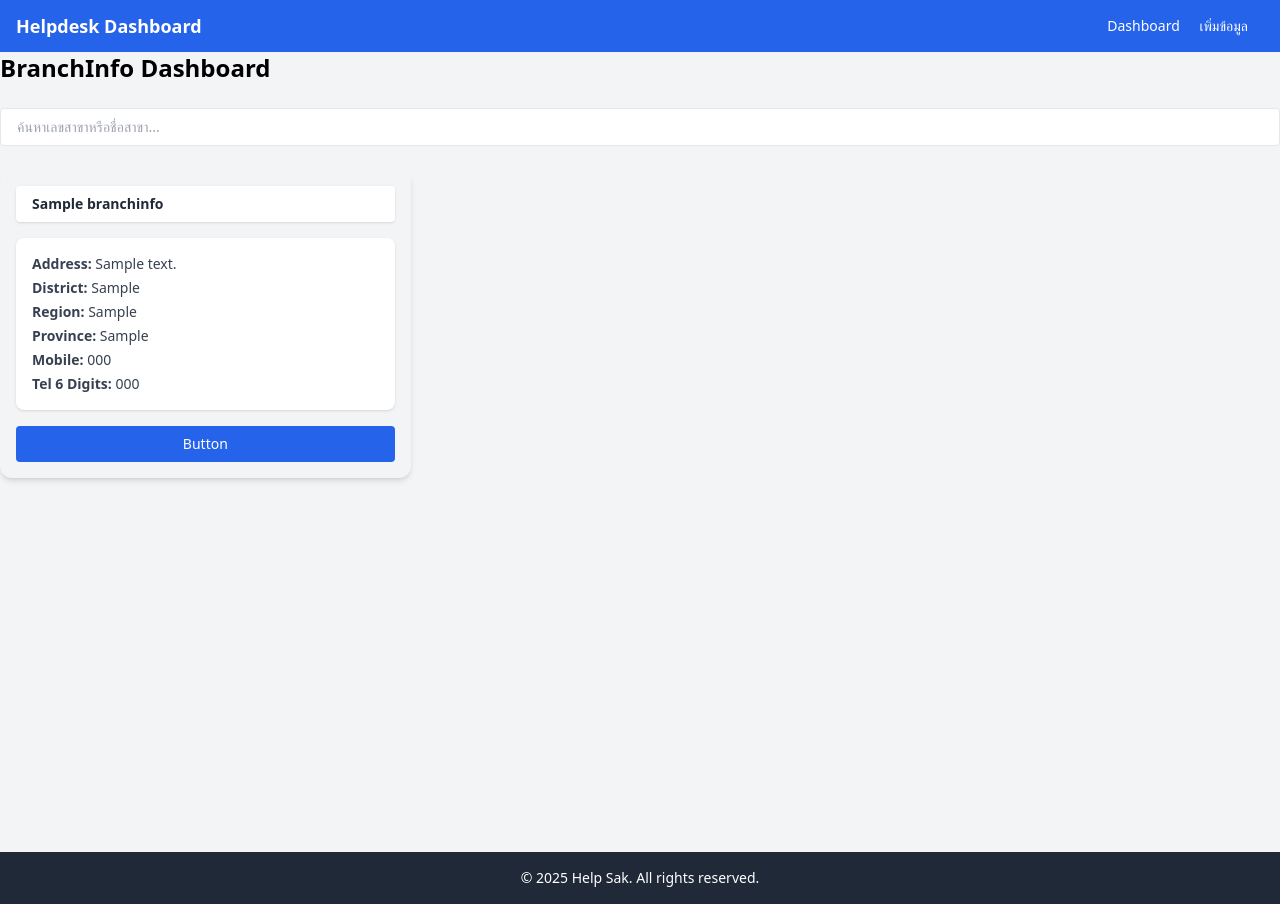
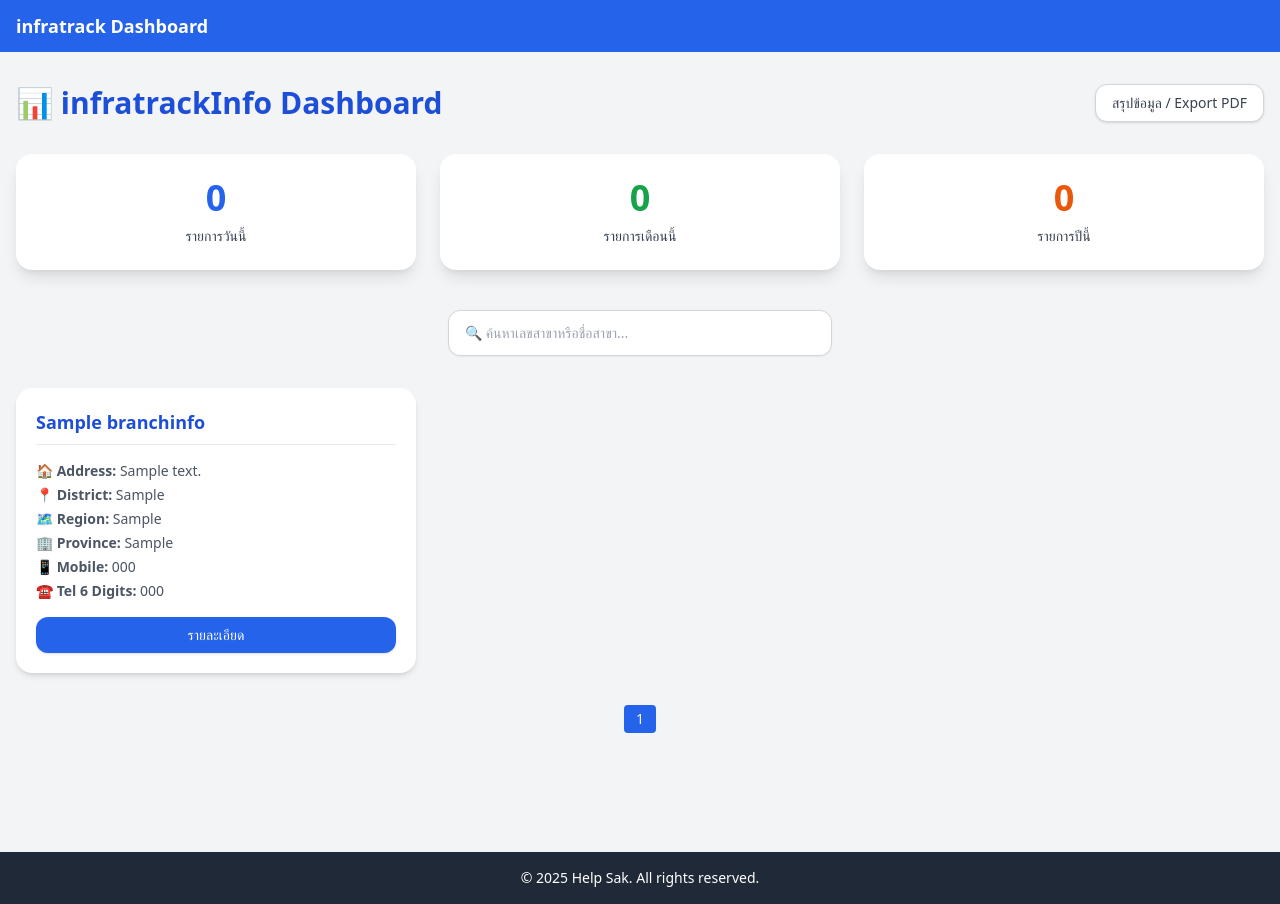
Before and after one commit to u65042380101/InfraTracking, a Django app: page /dashboard/ in a window 1280 px wide. Run offline with Django 5.2, Linux system fonts and the light colour scheme; tables that the repository leaves empty hold one stand-in row (values such as "Sample post"); some libraries are stand-ins or nearby versions.

Commit message:
แก้ไขเก็บตกเล็กๆน้อย

```diff
--- a/sak_infratrack/app/templates/add_record.html
+++ b/sak_infratrack/app/templates/add_record.html
@@ -1,10 +1,10 @@
 {% extends "base.html" %}
 
-{% block title %}เพิ่มข้อมูล Helpdesk Record{% endblock %}
+{% block title %}เพิ่มข้อมูล infratrack{% endblock %}
 
 {% block content %}
 <div class="max-w-3xl mx-auto py-12 px-6">
-  <h2 class="text-3xl font-bold text-center text-blue-700 mb-8">📋 เพิ่มข้อมูล Helpdesk Record</h2>
+  <h2 class="text-3xl font-bold text-center text-blue-700 mb-8">📋 เพิ่มข้อมูล infratrack </h2>
 
 
   <form method="post" class="bg-white p-8 rounded-2xl shadow-lg border border-gray-200 space-y-6">
--- a/sak_infratrack/app/templates/base.html
+++ b/sak_infratrack/app/templates/base.html
@@ -1,22 +1,31 @@
 <!DOCTYPE html>
-<html lang="en">
+<html lang="th">
   <head>
     <meta charset="UTF-8" />
     <title>{% block title %}infratrack{% endblock %}</title>
     <script src="https://cdn.tailwindcss.com"></script>
+    <style>
+      @media print {
+        nav, footer { display: none !important; }
+      }
+    </style>
   </head>
   <body class="bg-gray-100 text-sm">
     <nav
       class="bg-blue-600 text-white px-4 py-3 flex justify-between items-center"
     >
-      <div class="font-bold text-lg">Helpdesk Dashboard</div>
-      <div>
+      <div class="font-bold text-lg">
+        <a href="{% url 'dashboard' %}" class="font-bold text-lg hover:underline">
+          infratrack Dashboard
+        </a>
+      </div>
+      {% comment %} <div>
         <a href="{% url 'dashboard' %}" class="mr-4 hover:underline"
           >Dashboard</a
         >
-        <a href="" class="mr-4 hover:underline">เพิ่มข้อมูล</a>
+        <a href="{% url 'add_record' %}" class="mr-4 hover:underline">เพิ่มข้อมูล</a>
 
-      </div>
+      </div> {% endcomment %}
     </nav>
 
     <main class="min-h-screen">{% block content %}{% endblock %}</main>
--- a/sak_infratrack/app/templates/dashboard.html
+++ b/sak_infratrack/app/templates/dashboard.html
@@ -1,68 +1,93 @@
 {% extends "base.html" %}
 
-{% block title %}BranchInfo Dashboard{% endblock %}
+{% block title %}infratrackInfo Dashboard{% endblock %}
 
 {% block content %}
-<h1 class="text-2xl font-bold mb-6">BranchInfo Dashboard</h1>
+<div class="max-w-7xl mx-auto px-4 py-8">
+  <!-- Header -->
+  <div class="flex flex-col sm:flex-row justify-between items-center mb-8">
+    <h1 class="text-3xl font-bold text-blue-700 mb-4 sm:mb-0 text-center sm:text-left">📊 infratrackInfo Dashboard</h1>
+    <a href="{% url 'summary_report' %}" target="_blank"
+       class="bg-white border border-gray-300 px-4 py-2 rounded-xl shadow text-gray-700 hover:bg-gray-100 transition">
+      สรุปข้อมูล / Export PDF
+    </a>
+  </div>
 
-<!-- Search box -->
-<div class="mb-6">
+  <!-- Summary Cards -->
+  <div class="grid grid-cols-1 sm:grid-cols-3 gap-6 mb-10">
+    <div class="bg-white rounded-2xl shadow-lg p-6 flex flex-col items-center hover:shadow-xl transition-transform transform hover:-translate-y-1">
+      <span class="text-4xl font-extrabold text-blue-600">{{ today_count }}</span>
+      <span class="mt-2 text-gray-700 font-medium">รายการวันนี้</span>
+    </div>
+    <div class="bg-white rounded-2xl shadow-lg p-6 flex flex-col items-center hover:shadow-xl transition-transform transform hover:-translate-y-1">
+      <span class="text-4xl font-extrabold text-green-600">{{ month_count }}</span>
+      <span class="mt-2 text-gray-700 font-medium">รายการเดือนนี้</span>
+    </div>
+    <div class="bg-white rounded-2xl shadow-lg p-6 flex flex-col items-center hover:shadow-xl transition-transform transform hover:-translate-y-1">
+      <span class="text-4xl font-extrabold text-orange-600">{{ year_count }}</span>
+      <span class="mt-2 text-gray-700 font-medium">รายการปีนี้</span>
+    </div>
+  </div>
+
+  <!-- Search Input -->
+  <div class="mb-8 flex justify-center">
     <input
       type="text"
       id="searchInput"
-    placeholder="ค้นหาเลขสาขาหรือชื่อสาขา..."
-    class="w-full px-4 py-2 border rounded focus:outline-none focus:ring"
+      placeholder="🔍 ค้นหาเลขสาขาหรือชื่อสาขา..."
+      class="w-full sm:w-96 px-4 py-3 border border-gray-300 rounded-xl shadow-sm focus:outline-none focus:ring-2 focus:ring-blue-300 focus:border-blue-500"
     />
   </div>
 
-<!-- Card grid -->
+  <!-- Branch Cards -->
   <div id="branchGrid" class="grid grid-cols-1 sm:grid-cols-2 lg:grid-cols-3 gap-6">
     {% for branch in branch_list %}
-  <!-- การ์ด: คลิกทั้งใบเพื่อเปิด popup -->
     <div
-    class="branch-card cursor-pointer flex flex-col gap-4 bg-gray-100 p-4 rounded-xl shadow-md hover:shadow-lg transition-shadow duration-300"
+      class="branch-card cursor-pointer flex flex-col gap-4 bg-white p-5 rounded-2xl shadow-md hover:shadow-xl hover:-translate-y-1 transform transition"
       data-branch-code="{{ branch.branch_code|lower }}"
       data-branch-name="{{ branch.branch_name|lower }}"
+      style="display:none"
       onclick="showInternetLinks('{{ branch.branch_code }}','{{ branch.branch_name|escapejs }}')"
-    role="button" tabindex="0"
+      role="button"
+      tabindex="0"
       onkeydown="if(event.key==='Enter' || event.key===' '){showInternetLinks('{{ branch.branch_code }}','{{ branch.branch_name|escapejs }}');}"
     >
-    <!-- หัวการ์ด -->
-    <div class="bg-white px-4 py-2 rounded shadow font-semibold text-gray-800">
-      {{ branch.branch_name }}
+      <!-- Header -->
+      <div class="text-lg font-bold text-blue-700 border-b pb-2">{{ branch.branch_name }}</div>
+
+      <!-- Info -->
+      <div class="text-sm text-gray-600 space-y-1 flex-1">
+        <p><span class="font-semibold">🏠 Address:</span> {{ branch.address }}</p>
+        <p><span class="font-semibold">📍 District:</span> {{ branch.district }}</p>
+        <p><span class="font-semibold">🗺️ Region:</span> {{ branch.region }}</p>
+        <p><span class="font-semibold">🏢 Province:</span> {{ branch.province }}</p>
+        <p><span class="font-semibold">📱 Mobile:</span> {{ branch.mobile_number }}</p>
+        <p><span class="font-semibold">☎️ Tel 6 Digits:</span> {{ branch.tel_6_digits }}</p>
       </div>
 
-    <!-- เนื้อหา -->
-    <div class="bg-white p-4 rounded-lg shadow text-sm text-gray-700 space-y-1 flex-1">
-      <p><span class="font-semibold">Address:</span> {{ branch.address }}</p>
-      <p><span class="font-semibold">District:</span> {{ branch.district }}</p>
-      <p><span class="font-semibold">Region:</span> {{ branch.region }}</p>
-      <p><span class="font-semibold">Province:</span> {{ branch.province }}</p>
-      <p><span class="font-semibold">Mobile:</span> {{ branch.mobile_number }}</p>
-      <p><span class="font-semibold">Tel 6 Digits:</span> {{ branch.tel_6_digits }}</p>
+      <!-- Button -->
+      <a
+        href="{% url 'helpdesk_record' branch.branch_code %}"
+        class="bg-blue-600 text-white py-2 rounded-xl shadow text-center font-medium hover:bg-blue-700 transition"
+        onclick="event.stopPropagation();"
+      >
+        รายละเอียด
+      </a>
+    </div>
+    {% empty %}
+    <p class="col-span-full text-center text-gray-500 py-6">ไม่มีข้อมูลสาขา</p>
+    {% endfor %}
+  </div>
+  <div id="pagination" class="flex justify-center mt-8 gap-2"></div>
 </div>
 
-    <!-- ปุ่ม: ไม่ทำอะไร และไม่ให้คลิกไปทริกเกอร์การ์ด -->
-    <button
-      type="button"
-      class="bg-blue-600 text-white py-2 rounded hover:bg-blue-700 transition"
-      onclick="event.stopPropagation();" aria-disabled="true"
-    >
-      Button
-    </button>
-  </div>
-  {% empty %}
-  <p class="col-span-full text-center text-gray-500 py-6">No data available.</p>
-  {% endfor %}
-</div>
-
-<!-- Modal Popup -->
-<div id="internetLinkModal" class="fixed inset-0 bg-black bg-opacity-40 flex items-center justify-center z-50 hidden"
+<!-- Modal -->
+<div id="internetLinkModal" class="fixed inset-0 bg-black bg-opacity-50 flex items-center justify-center z-50 hidden"
      onclick="if(event.target === this) closeModal();">
-  <div class="bg-white rounded-lg shadow-lg w-full max-w-2xl p-6 relative">
-    <button onclick="closeModal()" class="absolute top-2 right-2 text-gray-500 hover:text-gray-700 text-xl">&times;</button>
-    <h3 id="modalBranchName" class="text-xl font-bold mb-4"></h3>
-    <div id="modalContent"></div>
+  <div class="bg-white rounded-2xl shadow-2xl w-full max-w-3xl p-8 relative">
+    <button onclick="closeModal()" class="absolute top-3 right-3 text-gray-500 hover:text-gray-700 text-2xl">&times;</button>
+    <h3 id="modalBranchName" class="text-2xl font-bold mb-6 text-blue-700"></h3>
+    <div id="modalContent" class="overflow-x-auto max-h-96"></div>
   </div>
 </div>
 
@@ -74,42 +99,42 @@ function showInternetLinks(branchCode, branchName) {
 
   modalBranchName.textContent = `InternetLink ของสาขา ${branchName} (${branchCode})`;
   modal.classList.remove('hidden');
-  modalContent.innerHTML = 'Loading...';
+  modalContent.innerHTML = '<p class="text-gray-500 py-4">กำลังโหลด...</p>';
 
   fetch(`/api/internet-links/${branchCode}/`)
     .then(r => r.json())
     .then(data => {
       if (!data || data.length === 0) {
-        modalContent.innerHTML = '<p class="text-gray-500">ไม่พบข้อมูล InternetLink</p>';
+        modalContent.innerHTML = '<p class="text-gray-500 py-4">ไม่พบข้อมูล InternetLink</p>';
         return;
       }
-      let table = `<table class="min-w-full text-sm text-left border">
-        <thead>
+      let table = `<table class="min-w-full text-sm text-left border border-gray-300 rounded-lg overflow-hidden">
+        <thead class="bg-gray-100 sticky top-0">
           <tr>
-            <th class="border px-2 py-1">Provider</th>
-            <th class="border px-2 py-1">FTTx</th>
-            <th class="border px-2 py-1">Speed</th>
-            <th class="border px-2 py-1">Start Date</th>
-            <th class="border px-2 py-1">Last Service</th>
-            <th class="border px-2 py-1">Service Center</th>
+            <th class="border px-3 py-2">Provider</th>
+            <th class="border px-3 py-2">FTTx</th>
+            <th class="border px-3 py-2">Speed</th>
+            <th class="border px-3 py-2">Start Date</th>
+            <th class="border px-3 py-2">Last Service</th>
+            <th class="border px-3 py-2">Service Center</th>
           </tr>
         </thead>
         <tbody>`;
       data.forEach(link => {
-        table += `<tr>
-          <td class="border px-2 py-1">${link.proivider ?? ''}</td>
-          <td class="border px-2 py-1">${link.fttx ?? ''}</td>
-          <td class="border px-2 py-1">${link.speed ?? ''}</td>
-          <td class="border px-2 py-1">${link.start_date ?? ''}</td>
-          <td class="border px-2 py-1">${link.last_service ?? ''}</td>
-          <td class="border px-2 py-1">${link.service_center ?? ''}</td>
+        table += `<tr class="hover:bg-gray-50">
+          <td class="border px-3 py-2">${link.proivider ?? ''}</td>
+          <td class="border px-3 py-2">${link.fttx ?? ''}</td>
+          <td class="border px-3 py-2">${link.speed ?? ''}</td>
+          <td class="border px-3 py-2">${link.start_date ?? ''}</td>
+          <td class="border px-3 py-2">${link.last_service ?? ''}</td>
+          <td class="border px-3 py-2">${link.service_center ?? ''}</td>
         </tr>`;
       });
       table += '</tbody></table>';
       modalContent.innerHTML = table;
     })
     .catch(() => {
-      modalContent.innerHTML = '<p class="text-red-500">เกิดข้อผิดพลาดในการโหลดข้อมูล</p>';
+      modalContent.innerHTML = '<p class="text-red-500 py-4">❌ เกิดข้อผิดพลาดในการโหลดข้อมูล</p>';
     });
 }
 
@@ -117,16 +142,45 @@ function closeModal() {
   document.getElementById('internetLinkModal').classList.add('hidden');
 }
 
+const cardsPerPage = 6; // 2 แถว (ถ้า 3 columns)
+let currentPage = 1;
+
+function showPage(page) {
+  const cards = document.querySelectorAll('.branch-card');
+  const totalPages = Math.ceil(cards.length / cardsPerPage);
+  currentPage = Math.max(1, Math.min(page, totalPages));
+
+  cards.forEach((card, i) => {
+    card.style.display = (i >= (currentPage-1)*cardsPerPage && i < currentPage*cardsPerPage) ? '' : 'none';
+  });
+
+  // Render pagination
+  const pagination = document.getElementById('pagination');
+  pagination.innerHTML = '';
+  for (let i = 1; i <= totalPages; i++) {
+    const btn = document.createElement('button');
+    btn.textContent = i;
+    btn.className = 'px-3 py-1 rounded ' + (i === currentPage ? 'bg-blue-600 text-white' : 'bg-gray-200 text-gray-700 hover:bg-blue-100');
+    btn.onclick = () => showPage(i);
+    pagination.appendChild(btn);
+  }
+}
+
+// เรียกแสดงหน้าแรกเมื่อโหลด
+showPage(1);
+
+// ถ้ามีการค้นหา ให้แสดงผลลัพธ์แบบ paginate
 document.getElementById('searchInput').addEventListener('input', function () {
   const keyword = this.value.trim().toLowerCase();
   const cards = document.querySelectorAll('.branch-card');
   let found = false;
-
+  let visibleCards = [];
   cards.forEach(card => {
     const code = card.getAttribute('data-branch-code');
     const name = card.getAttribute('data-branch-name');
     if (code.includes(keyword) || name.includes(keyword)) {
       card.style.display = '';
+      visibleCards.push(card);
       found = true;
     } else {
       card.style.display = 'none';
@@ -142,8 +196,30 @@ document.getElementById('searchInput').addEventListener('input', function () {
       emptyMsg.textContent = 'ไม่พบข้อมูลสาขาที่ตรงกับคำค้นหา';
       document.getElementById('branchGrid').appendChild(emptyMsg);
     }
+    document.getElementById('pagination').innerHTML = '';
   } else {
     if (emptyMsg) emptyMsg.remove();
+    // paginate เฉพาะผลลัพธ์ที่ค้นหา
+    visibleCards.forEach(card => card.style.display = 'none');
+    let page = 1;
+    const totalPages = Math.ceil(visibleCards.length / cardsPerPage);
+    function showSearchPage(p) {
+      page = Math.max(1, Math.min(p, totalPages));
+      visibleCards.forEach((card, i) => {
+        card.style.display = (i >= (page-1)*cardsPerPage && i < page*cardsPerPage) ? '' : 'none';
+      });
+      // Render pagination
+      const pagination = document.getElementById('pagination');
+      pagination.innerHTML = '';
+      for (let i = 1; i <= totalPages; i++) {
+        const btn = document.createElement('button');
+        btn.textContent = i;
+        btn.className = 'px-3 py-1 rounded ' + (i === page ? 'bg-blue-600 text-white' : 'bg-gray-200 text-gray-700 hover:bg-blue-100');
+        btn.onclick = () => showSearchPage(i);
+        pagination.appendChild(btn);
+      }
+    }
+    showSearchPage(1);
   }
 });
 </script>
--- a/sak_infratrack/app/templates/edit_record.html
+++ b/sak_infratrack/app/templates/edit_record.html
@@ -1,10 +1,10 @@
 {% extends "base.html" %}
 
-{% block title %}แก้ไขข้อมูล Helpdesk Record{% endblock %}
+{% block title %}แก้ไขข้อมูล infratrack {% endblock %}
 
 {% block content %}
 <div class="max-w-3xl mx-auto py-12 px-6">
-  <h2 class="text-3xl font-bold text-center text-blue-700 mb-8">✏️ แก้ไขข้อมูล Helpdesk Record</h2>
+  <h2 class="text-3xl font-bold text-center text-blue-700 mb-8">✏️ แก้ไขข้อมูล infratrack </h2>
 
   {% if messages %}
     <div class="mb-6 space-y-2">
--- a/sak_infratrack/app/views.py
+++ b/sak_infratrack/app/views.py
@@ -1,11 +1,25 @@
-# filepath: /Users/phokin/Documents/Infra-track/sak_infratrack/app/views.py
-from django.shortcuts import render
+from django.shortcuts import render, get_object_or_404, redirect
 from django.http import JsonResponse
-from .models import BranchInfo, InternetLink
+from django.contrib import messages
+from django.db.models import Count
+from django.utils import timezone
+from .models import BranchInfo, InternetLink, HelpdeskRecord
+from .forms import HelpdeskRecordForm  # ต้องสร้างฟอร์มนี้ใน forms.py
+from datetime import date
+from django.utils.timezone import now
 
 def dashboard(request):
+    today = date.today()
+    today_count = HelpdeskRecord.objects.filter(date=today).count()
+    month_count = HelpdeskRecord.objects.filter(date__year=today.year, date__month=today.month).count()
+    year_count = HelpdeskRecord.objects.filter(date__year=today.year).count()
     branch_list = BranchInfo.objects.all()
-    return render(request, 'dashboard.html', {'branch_list': branch_list})
+    return render(request, 'dashboard.html', {
+        'branch_list': branch_list,
+        'today_count': today_count,
+        'month_count': month_count,
+        'year_count': year_count,
+    })
 
 def internet_links_api(request, branch_code):
     links = InternetLink.objects.filter(branch_id=branch_code)
@@ -21,3 +35,141 @@ def internet_links_api(request, branch_code):
         for link in links
     ]
     return JsonResponse(data, safe=False)
+
+def branch_info_api(request):
+    branch_code = request.GET.get('branch_code')
+    branch = BranchInfo.objects.filter(branch_code=branch_code).first()
+    provider = ""
+    if branch:
+        # ดึง provider จาก InternetLink ที่ branch_id ตรงกับ branch_code
+        link = InternetLink.objects.filter(branch_id=branch_code).first()
+        if link:
+            provider = link.proivider
+        data = {
+            'branch_name': branch.branch_name,
+            'province': branch.province,
+            'provider': provider,  # เพิ่ม provider ที่ดึงจาก InternetLink
+        }
+    else:
+        data = {}
+    return JsonResponse(data)
+
+def helpdesk_record(request, branch_code):
+    records_all = HelpdeskRecord.objects.filter(branch_code=branch_code)
+    # 1 = แก้ไขแล้ว
+    not_fixed = records_all.exclude(status=1).order_by('date')   # ยังไม่แก้ไข (เรียงเก่าสุดก่อน)
+    fixed = records_all.filter(status=1).order_by('-date')       # แก้ไขแล้ว (เรียงใหม่สุดก่อน)
+    records = list(not_fixed) + list(fixed)
+    branch = BranchInfo.objects.filter(branch_code=branch_code).first()
+    branch_name = branch.branch_name if branch else ""
+    return render(request, 'helpdeskRecord.html', {
+        'branch_code': branch_code,
+        'branch_name': branch_name,
+        'records': records,
+    })
+
+def add_record(request):
+    initial = {}
+    branch_code = request.GET.get('branch_code')
+    if branch_code:
+        branch = BranchInfo.objects.filter(branch_code=branch_code).first()
+        # ดึง provider จาก InternetLink
+        link = InternetLink.objects.filter(branch_id=branch_code).first()
+        provider = link.proivider if link else ""
+        if branch:
+            initial = {
+                'branch_code': branch.branch_code,
+                'branch_name': branch.branch_name,
+                'provider': provider,  # เพิ่มบรรทัดนี้
+                # เพิ่ม field อื่นๆ ที่ต้องการ autofill เช่น
+                # 'province': branch.province,
+                # 'address': branch.address,
+            }
+    if request.method == "POST":
+        form = HelpdeskRecordForm(request.POST)
+        if form.is_valid():
+            form.save()
+            messages.success(request, "บันทึกข้อมูลสำเร็จ")
+            return redirect('helpdesk_record', branch_code=form.cleaned_data['branch_code'])
+    else:
+        form = HelpdeskRecordForm(initial=initial)
+    return render(request, 'add_record.html', {'form': form})
+
+def edit_record(request, pk):
+    record = get_object_or_404(HelpdeskRecord, pk=pk)
+    if request.method == "POST":
+        form = HelpdeskRecordForm(request.POST, instance=record)
+        if form.is_valid():
+            form.save()
+            messages.success(request, "บันทึกการแก้ไขสำเร็จ")
+            return redirect('helpdesk_record', branch_code=form.cleaned_data['branch_code'])
+    else:
+        form = HelpdeskRecordForm(instance=record)
+    return render(request, 'edit_record.html', {'form': form})
+
+def delete_record(request, pk):
+    record = get_object_or_404(HelpdeskRecord, pk=pk)
+    if request.method == "POST":
+        record.delete()
+        # กลับไปหน้ารายการหลังลบ
+        return redirect('helpdesk_record', branch_code=record.branch_code)
+    return render(request, 'confirm_delete.html', {'record': record})
+
+def summary_report(request):
+    qs = HelpdeskRecord.objects.filter(status=1)  # 1 = แก้ไขแล้ว
+    month_summary = (
+        qs
+        .values('date__month')
+        .annotate(count=Count('id'))
+        .order_by('date__month')
+    )
+    month_names = ['มกราคม', 'กุมภาพันธ์', 'มีนาคม', 'เมษายน', 'พฤษภาคม', 'มิถุนายน',
+                   'กรกฎาคม', 'สิงหาคม', 'กันยายน', 'ตุลาคม', 'พฤศจิกายน', 'ธันวาคม']
+    month_summary_list = []
+    total = 0
+    for row in month_summary:
+        month = row['date__month']
+        count = row['count']
+        total += count
+        month_summary_list.append({'month': month_names[month-1], 'count': count})
+    month_summary_list.append({'month': 'รวมทั้งหมด', 'count': total})
+
+    # 2) สรุปปัญหาที่แก้ไข (รวมทั้งปี)
+    device_summary = (
+        qs.values('device')
+        .annotate(count=Count('id'))
+        .order_by('device')
+    )
+    device_summary_list = [
+        {'device': dict(HelpdeskRecord._meta.get_field('device').choices).get(row['device'], row['device']),
+         'count': row['count']}
+        for row in device_summary
+    ]
+
+    # 3) สรุปปัญหาที่แก้ไข (เดือนล่าสุด)
+    now = timezone.now()
+    may_qs = qs.filter(date__month=now.month)
+    may_summary = (
+        may_qs.values('device')
+        .annotate(count=Count('id'))
+        .order_by('device')
+    )
+    may_summary_list = [
+        {'device': dict(HelpdeskRecord._meta.get_field('device').choices).get(row['device'], row['device']),
+         'count': row['count']}
+        for row in may_summary
+    ]
+
+    thai_months = [
+        "มกราคม", "กุมภาพันธ์", "มีนาคม", "เมษายน", "พฤษภาคม", "มิถุนายน",
+        "กรกฎาคม", "สิงหาคม", "กันยายน", "ตุลาคม", "พฤศจิกายน", "ธันวาคม"
+    ]
+    today = timezone.now().date()
+    thai_month = thai_months[today.month - 1]
+    return render(request, 'summary_report.html', {
+        'month_summary': month_summary_list,
+        'device_summary': device_summary_list,
+        'may_summary': may_summary_list,
+        'today': today,
+        'thai_month': thai_month,
+    })
--- a/sak_infratrack/sak_infratrack/urls.py
+++ b/sak_infratrack/sak_infratrack/urls.py
@@ -20,6 +20,13 @@ from app import views
 
 urlpatterns = [
     path('admin/', admin.site.urls),
+    path('', views.dashboard, name='dashboard'),
     path('dashboard/', views.dashboard, name='dashboard'),
     path('api/internet-links/<str:branch_code>/', views.internet_links_api, name='internet_links_api'),
+    path('helpdesk-record/<str:branch_code>/', views.helpdesk_record, name='helpdesk_record'),
+    path('add-record/', views.add_record, name='add_record'),
+    path('edit-record/<int:pk>/', views.edit_record, name='edit_record'),
+    path('delete-record/<int:pk>/', views.delete_record, name='delete_record'),
+    path('api/branch-info/', views.branch_info_api, name='branch_info_api'),
+    path('summary-report/', views.summary_report, name='summary_report'),
 ]
```
Also changed, not shown: sak_infratrack/app/models.py (+22 -2 lines). Lines whose indentation alone changed are shown as unchanged.
